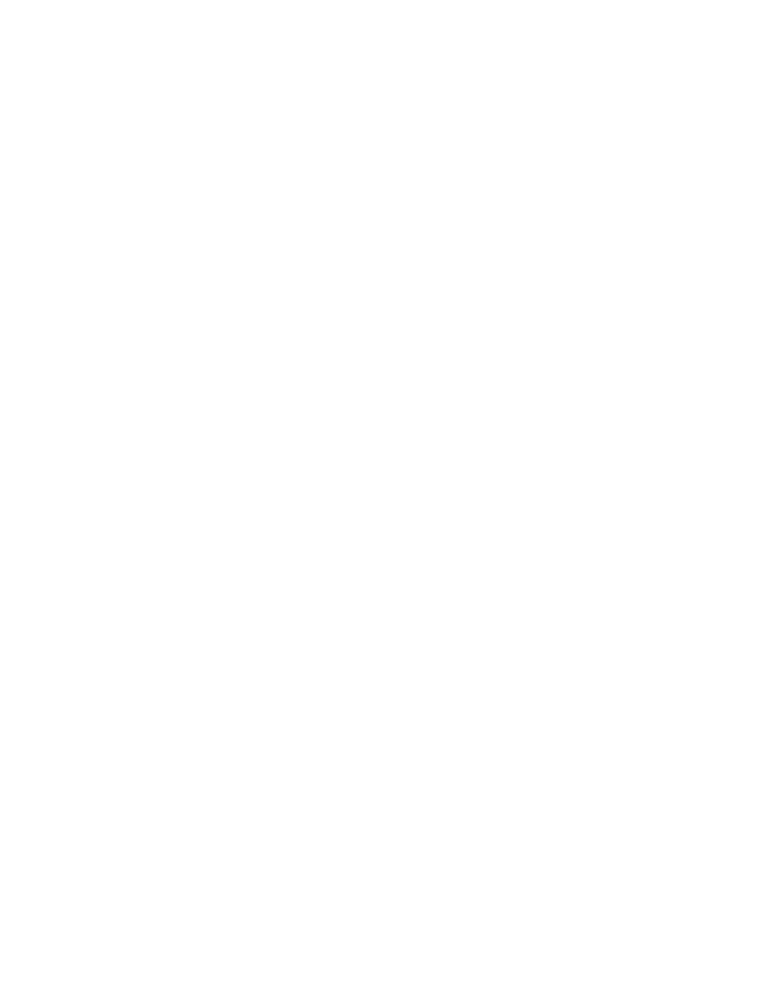
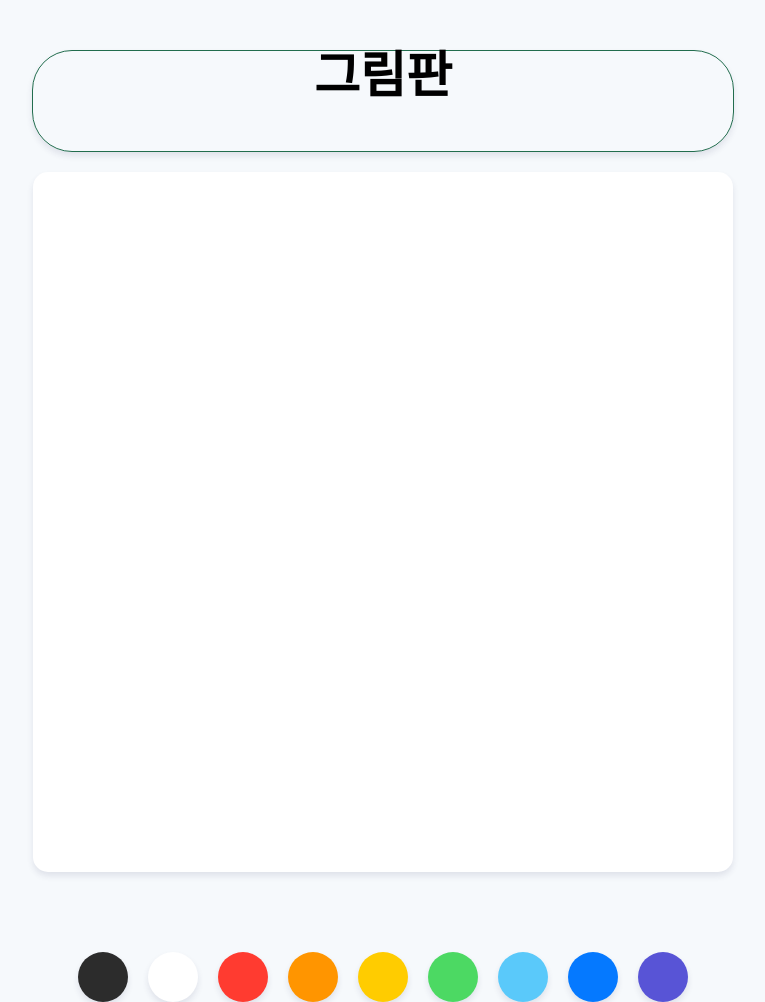
Before and after one commit to fubu1997/cloneCoding-drawingBoard, a plain HTML site: page index.html in a window 1280 px wide. Shown: the whole page, without its empty margins (257-1022 px from the left). Before the commit the page ends 800 px from the top, so only its background shows below. Drawn offline with Linux system fonts and the light colour scheme.

Commit message:
PaintJS : Make style-1

```diff
--- a/index.html
+++ b/index.html
@@ -8,7 +8,21 @@
   <title>PaintJS</title>
 </head>
 <body>
-
+  <h1 class="title">그림판</h1>
+  <canvas id="jsCanvas" class="canvas"></canvas>
+  <div class="controls">
+    <div id="jsColors" class="controls__colors">
+      <div class="controls__color" style="background-color: #2c2c2c;"></div>
+      <div class="controls__color" style="background-color: white;"></div>
+      <div class="controls__color" style="background-color: #ff3b30;"></div>
+      <div class="controls__color" style="background-color: #ff9500;"></div>
+      <div class="controls__color" style="background-color: #ffcc00;"></div>
+      <div class="controls__color" style="background-color: #4cd963;"></div>
+      <div class="controls__color" style="background-color: #5ac9fa;"></div>
+      <div class="controls__color" style="background-color: #0579ff;"></div>
+      <div class="controls__color" style="background-color: #5854d6;"></div>
+    </div>
+  </div>
 
   <script src="app.js"></script>
 </body>
--- /dev/null
+++ b/reset.css
@@ -0,0 +1,124 @@
+html,
+body,
+div,
+span,
+applet,
+object,
+iframe,
+h1,
+h2,
+h3,
+h4,
+h5,
+h6,
+p,
+blockquote,
+pre,
+a,
+abbr,
+acronym,
+address,
+big,
+cite,
+code,
+del,
+dfn,
+em,
+img,
+ins,
+kbd,
+q,
+s,
+samp,
+small,
+strike,
+strong,
+sub,
+sup,
+tt,
+var,
+b,
+u,
+i,
+center,
+dl,
+dt,
+dd,
+ol,
+ul,
+li,
+fieldset,
+form,
+label,
+legend,
+table,
+caption,
+tbody,
+tfoot,
+thead,
+tr,
+th,
+td,
+article,
+aside,
+canvas,
+details,
+embed,
+figure,
+figcaption,
+footer,
+header,
+hgroup,
+menu,
+nav,
+output,
+ruby,
+section,
+summary,
+time,
+mark,
+audio,
+video {
+  margin: 0;
+  padding: 0;
+  border: 0;
+  font-size: 100%;
+  font: inherit;
+  vertical-align: baseline;
+}
+/* HTML5 display-role reset for older browsers */
+article,
+aside,
+details,
+figcaption,
+figure,
+footer,
+header,
+hgroup,
+menu,
+nav,
+section {
+  display: block;
+}
+body {
+  line-height: 1;
+}
+ol,
+ul {
+  list-style: none;
+}
+blockquote,
+q {
+  quotes: none;
+}
+blockquote:before,
+blockquote:after,
+q:before,
+q:after {
+  content: "";
+  content: none;
+}
+table {
+  border-collapse: collapse;
+  border-spacing: 0;
+}
--- a/style.css
+++ b/style.css
@@ -0,0 +1,47 @@
+@import "reset.css";
+@import url("https://fonts.googleapis.com/css2?family=Noto+Serif+KR&display=swap");
+body {
+  background-color: #f6f9fc;
+  font-family: "Noto Serif KR", serif;
+  display: flex;
+  flex-direction: column;
+  align-items: center;
+  padding-top: 50px;
+}
+
+.title {
+  width: 700px;
+  height: 100px;
+  margin-bottom: 20px;
+  font-size: 50px;
+  font-weight: bold;
+  text-align: center;
+  border: 1px solid rgb(34, 109, 78);
+  border-radius: 40px;
+  box-shadow: 0px 4px 6px rgba(50, 50, 93, 0.11), 0 1px 3px rgba(0, 0, 0, 0);
+}
+
+.canvas {
+  width: 700px;
+  height: 700px;
+  background-color: white;
+  border-radius: 15px;
+  box-shadow: 0px 4px 6px rgba(50, 50, 93, 0.11), 0 1px 3px rgba(0, 0, 0, 0);
+}
+
+.controls {
+  margin-top: 80px;
+}
+
+.controls .controls__colors {
+  display: flex;
+}
+
+.controls__colors .controls__color {
+  width: 50px;
+  height: 50px;
+  margin: 0 10px;
+  border-radius: 25px;
+  cursor: pointer;
+  box-shadow: 0px 4px 6px rgba(50, 50, 93, 0.11), 0 1px 3px rgba(0, 0, 0, 0);
+}
```
